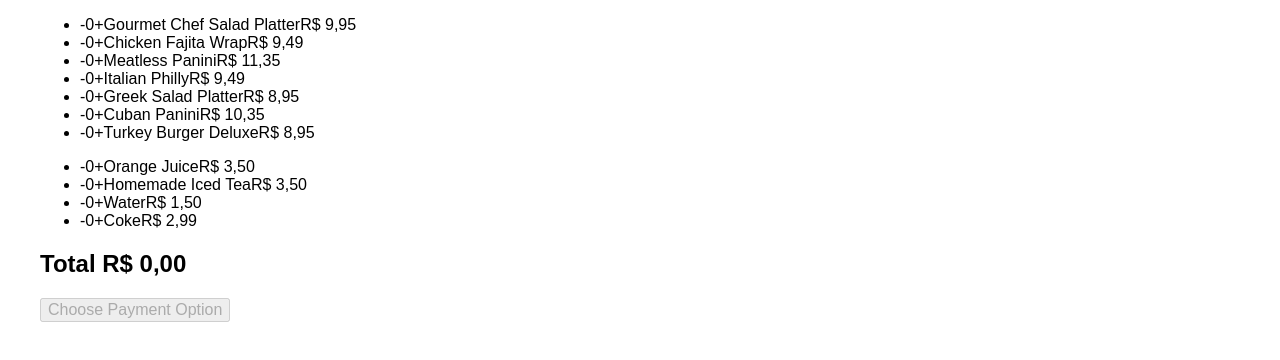
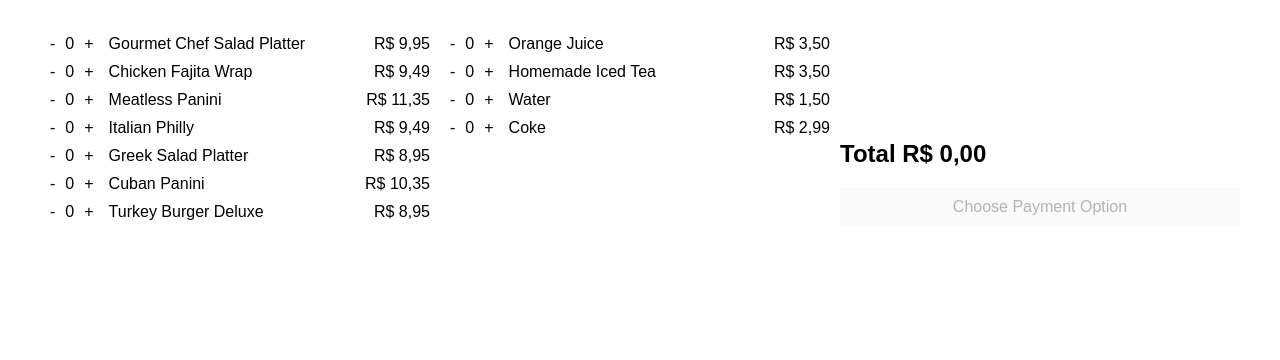
Before and after one commit to joaodorea/leiturinha, a React app: page / in a window 1280 px wide. Both pictures are taken after a click on the button "Back". Shown: the top 360 px of the page. Built offline with nearby package versions, Linux system fonts and the light colour scheme.

Commit message:
style: ajusting orders page

```diff
--- a/src/assets/styles/geral.scss
+++ b/src/assets/styles/geral.scss
@@ -12,6 +12,12 @@ a {
 
 *, :after, :before {
   box-sizing: border-box;
+}
+
+ul {
+  padding-left: 0;
+  list-style: none;
+  margin: 0;
 }
 
 label {
@@ -29,6 +35,11 @@ button {
   min-width: 150px;
 }
 
+.item {
+  display: flex;
+  padding: 5px 10px;
+}
+
 #root {
   overflow-x: hidden;
   max-width: 1200px;
--- /dev/null
+++ b/src/assets/styles/orders.scss
@@ -0,0 +1,60 @@
+.orders {
+  display: flex;
+  margin-top: 30px;
+
+  .items-menu {
+    display: flex;
+    flex: 2;
+
+    .menu {
+      flex: 1;
+
+      .menu-item {
+
+        .item-actions {
+          margin-right: 15px;
+
+          .item-remove,
+          .item-add {
+            cursor: pointer;
+          }
+
+          span + span {
+            margin-left: 10px;
+          }
+        }
+
+        .item-name {
+          flex: 1;
+        }
+      }
+
+      & + menu {
+        @media screen and (min-width: 768px) {
+          margin-left: 20px;
+          border-left: 1px solid hsla(0, 0%, 0%, 0.12);
+          padding-left: 15px;
+        }
+      }
+    }
+  }
+
+  .order-sumary {
+    display: flex;
+    flex-direction: column;
+    flex: 1;
+
+    .order-list {
+      flex: 1;
+
+      .item {
+        .item-quantity {
+          margin-right: 15px;
+        }
+        .item-name {
+          flex: 1;
+        }
+      }
+    }
+  }
+}
--- a/src/modules/orders/components/OrderSummary.tsx
+++ b/src/modules/orders/components/OrderSummary.tsx
@@ -30,17 +30,22 @@ const OrderSummary = (props: OrderSummaryProps) => {
   }
 
   return (
-    <aside>
-      <ul>
+    <aside className="order-sumary">
+      <ul className="order-list">
         {props.order.map(item => {
           const product: Product = props.products.find(p => p.id === item.product_id)
+          const productTotal = product.price * item.quantity
 
-          return <li key={product.id}>{item.quantity}x {product.name}</li>
+          return <li className="item" key={product.id}>
+            <span className="item-quantity">{item.quantity}x</span>
+            <span className="item-name">{product.name}</span>
+            <span className="item-total">{utils.formatMoney(productTotal)}</span>
+          </li>
         })}
       </ul>
 
       <h2>Total {utils.formatMoney(total)}</h2>
-      <button disabled={!props.order.length} onClick={goToPayment}>Choose Payment Option</button>
+      <button className="btn" disabled={!props.order.length} onClick={goToPayment}>Choose Payment Option</button>
     </aside>
   )
 }
--- a/src/modules/orders/components/itemSingle.tsx
+++ b/src/modules/orders/components/itemSingle.tsx
@@ -12,11 +12,11 @@ interface ItemSingleProps {
 
 const ItemSingle = (props: ItemSingleProps) => {
   return (
-    <li className="item" key={props.product.id}>
-      <span>
-        <span onClick={() => props.removeItem(props.product.id)}>-</span>
+    <li className="item menu-item" key={props.product.id}>
+      <span className="item-actions">
+        <span className="item-remove" onClick={() => props.removeItem(props.product.id)}>-</span>
         <span>{ props.children }</span>
-        <span onClick={() => props.addItem(props.product.id)}>+</span>
+        <span className="item-add" onClick={() => props.addItem(props.product.id)}>+</span>
       </span>
 
       <span className="item-name">{props.product.name}</span>
--- a/src/modules/orders/components/itemsMenu.tsx
+++ b/src/modules/orders/components/itemsMenu.tsx
@@ -58,8 +58,8 @@ const ItemsMenu = (props: ItemsMenuProps) => {
   const drinks: Product[] = props.products.filter(prod => prod.category === 'drink')
 
   return (
-    <section>
-      <ul>
+    <section className="items-menu">
+      <ul className="menu">
         {foods.map((product) => {
           const order: ProductsOrder = productsOrder.find(item => item.product_id === product.id)
 
@@ -71,7 +71,7 @@ const ItemsMenu = (props: ItemsMenuProps) => {
         })}
       </ul>
 
-      <ul>
+      <ul className="menu">
         {drinks.map((product) => {
           const order: ProductsOrder = productsOrder.find(item => item.product_id === product.id)
 
--- a/src/modules/orders/views/index.tsx
+++ b/src/modules/orders/views/index.tsx
@@ -4,8 +4,10 @@ import ProductsOrder from '@/models/ProductsOrder'
 
 import { AppContext } from '@/state/context'
 import ItemsMenu from '../components/itemsMenu'
+import OrderSummary from '../components/orderSummary'
+
 import productsList from '@/assets/mocks/products.json'
-import OrderSummary from '../components/orderSummary'
+import '@/assets/styles/orders.scss'
 
 const Orders: React.FC = () => {
   const products: Product[] = productsList as Product[]
@@ -15,7 +17,7 @@ const Orders: React.FC = () => {
   useEffect(() => setContext({ ...context, order }), [ order ])
 
   return (
-    <section>
+    <section className="orders">
       <ItemsMenu updateOrder={setOrder} products={products} />
       <OrderSummary order={order} products={products} />
     </section>
```
